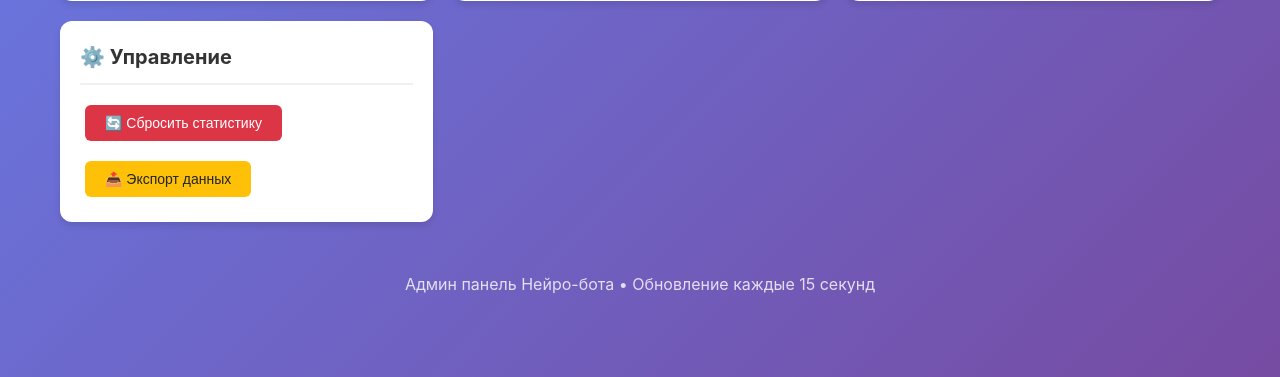
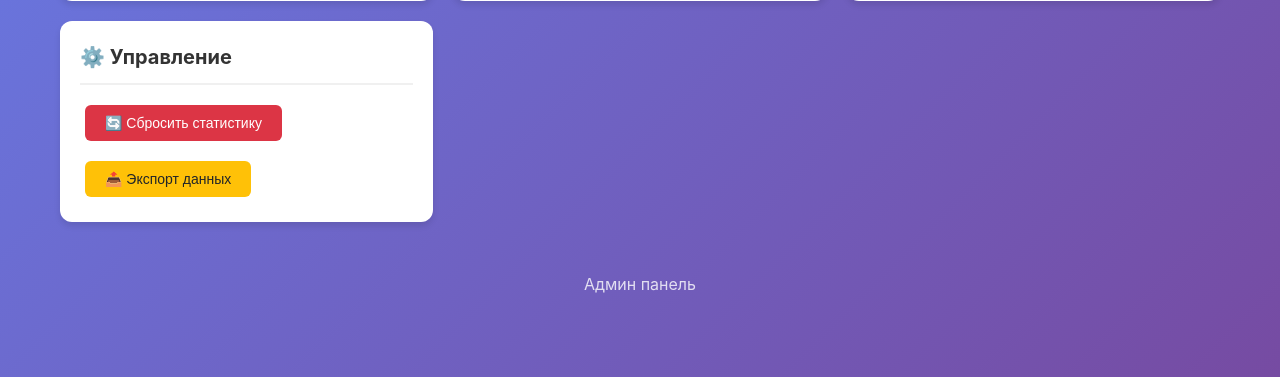
Before and after one commit to RockInMyHead/neyro_bot, a Flask app: page /admin in a window 1280 px wide. Shown: the part 423-800 px from the top of the page. Run offline with Flask 2, Linux system fonts and the light colour scheme; data that the repository does not hold is empty; parts of the project's set-up code (start-up, migrations or seed data) failed here and were passed over; some libraries are stand-ins or nearby versions.

Commit message:
feat: simplify admin panel footer text
- Remove 'Нейро-бота • Обновление каждые 15 секунд' from footer
- Keep only 'Админ панель' for cleaner interface

```diff
--- a/templates/admin_mini_app.html
+++ b/templates/admin_mini_app.html
@@ -89,7 +89,7 @@
 
         <!-- Подвал -->
         <footer class="footer">
-            <p>Админ панель Нейро-бота • Обновление каждые 15 секунд</p>
+            <p>Админ панель</p>
         </footer>
     </div>
 
```
